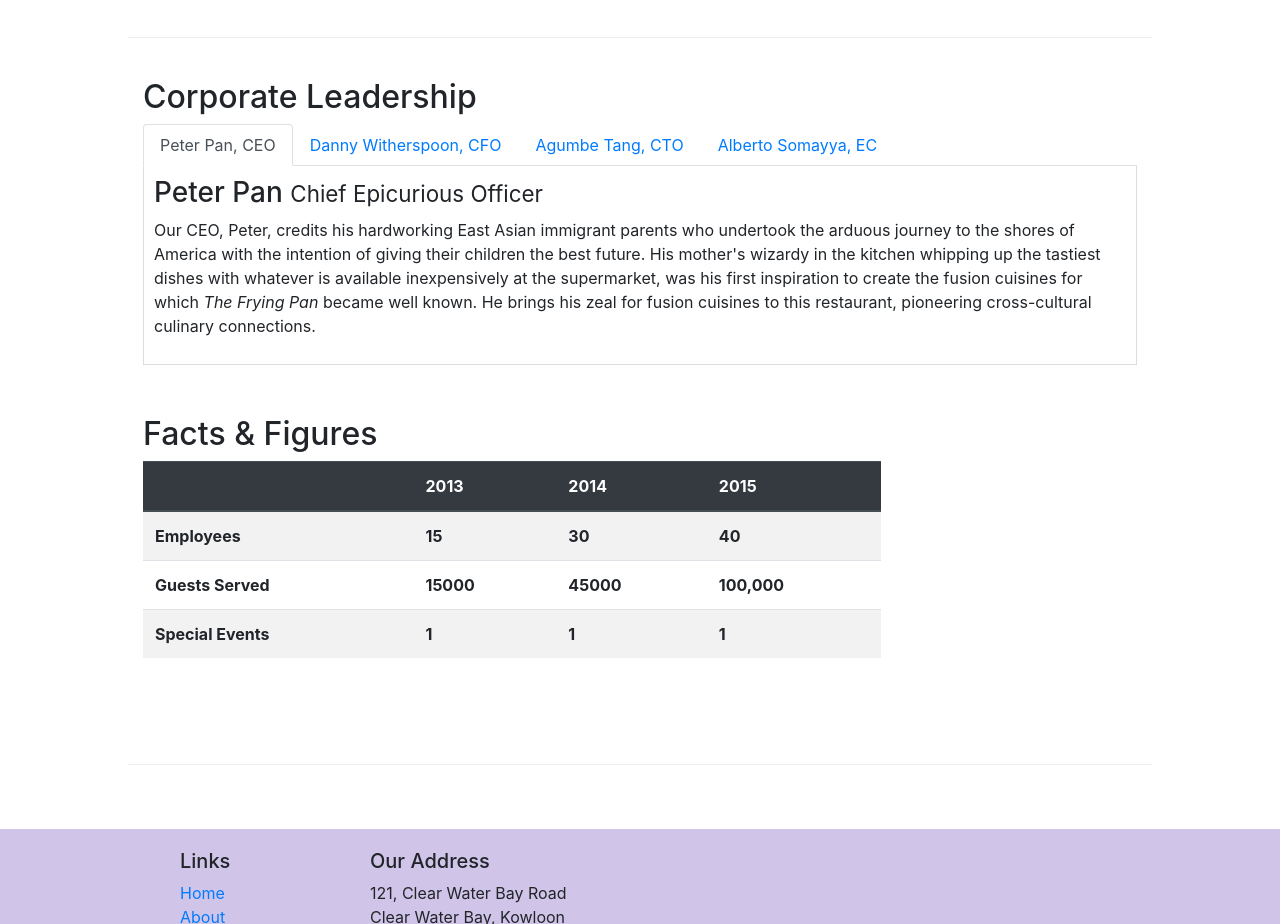
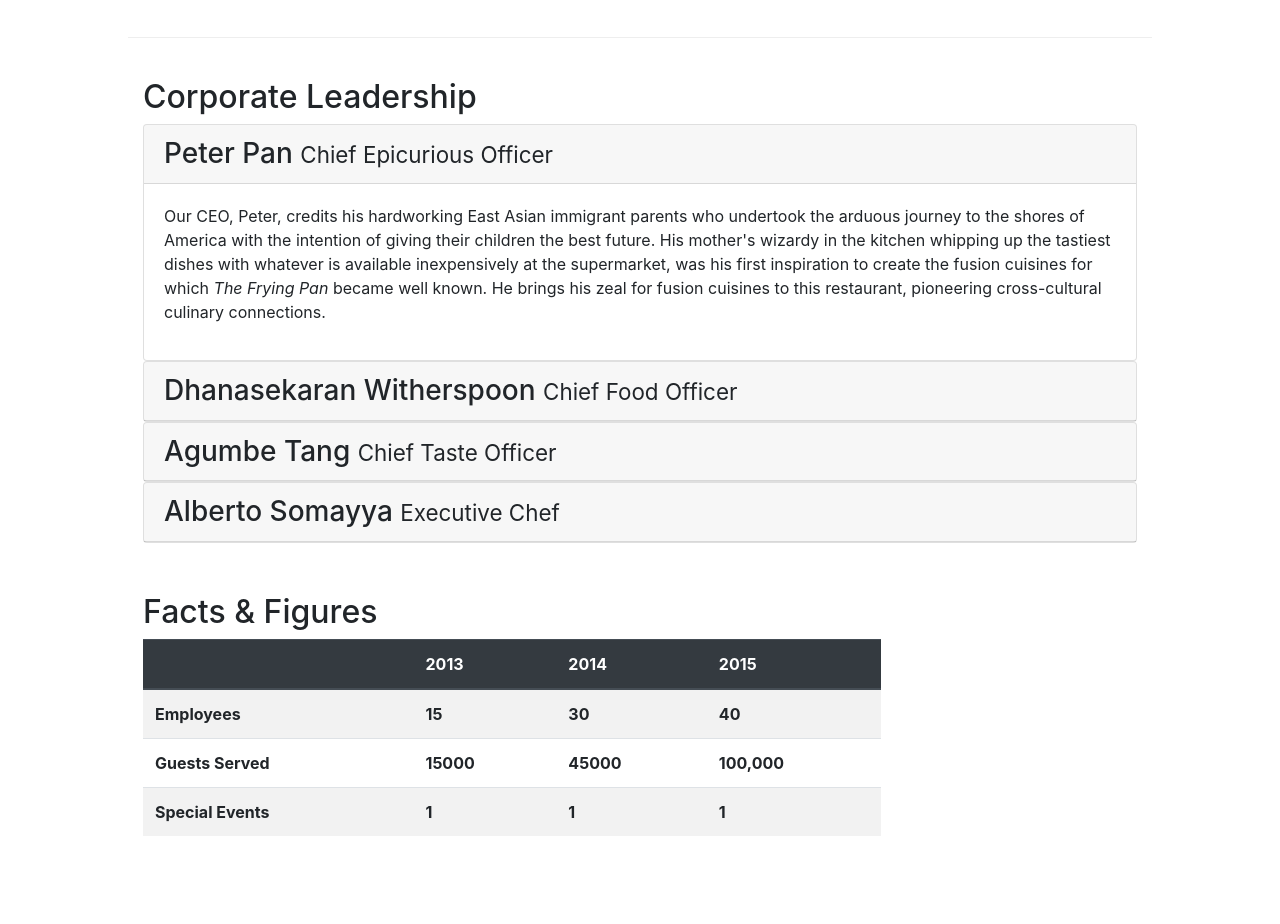
Before and after one commit to kychris/Bootstrap-Learning, a website: page Week3/confucious-v3/aboutus.html in a window 1280 px wide. Shown: the part 968-1892 px from the top of the page. Drawn offline with nearby package versions, Linux system fonts and the light colour scheme.

Commit message:
accordian

```diff
--- a/Week3/confucious-v3/aboutus.html
+++ b/Week3/confucious-v3/aboutus.html
@@ -99,45 +99,65 @@
             <div class = "col-12">
                 <h2>Corporate Leadership</h2>
 
-                <ul class="nav nav-tabs">
-                    <li class="nav-item">
-                        <a class="nav-link active" href="#peter"
-                            role = "tab" data-toggle="tab">Peter Pan, CEO</a>
-                    </li>
-                    <li class="nav-item">
-                        <a class="nav-link" href="#danny"
-                            role="tab" data-toggle="tab">Danny Witherspoon, CFO</a>
-                    </li>
-                    <li class="nav-item">
-                        <a class="nav-link" href="#agumbe"
-                            role="tab" data-toggle="tab">Agumbe Tang, CTO</a>
-                    </li>
-                    <li class="nav-item">
-                        <a class="nav-link" href="#alberto"
-                            role="tab" data-toggle="tab">Alberto Somayya, EC</a>
-                    </li>
+                <div id="accordian">
+                    <div class="card">
+                        <div class="card-header" role="tab" id="peterhead">
+                            <h3 class = "mb-0">
+                                <a data-toggle="collapse" data-target="#peter">
+                                    Peter Pan <small>Chief Epicurious Officer</small></h3>
+                                </a>
 
-                </ul>
-
-                <div class="tab-content">
-                    <div role="tabpanel" class="tab-pane fade show active" id="peter">
-                        <h3>Peter Pan <small>Chief Epicurious Officer</small></h3>
-                        <p class = "d-none d-md-block">Our CEO, Peter, credits his hardworking East Asian immigrant parents who undertook the arduous journey to the shores of America with the intention of giving their children the best future. His mother's wizardy in the kitchen whipping up the tastiest dishes with whatever is available inexpensively at the supermarket, was his first inspiration to create the fusion cuisines for which <em>The Frying Pan</em> became well known. He brings his zeal for fusion cuisines to this restaurant, pioneering cross-cultural culinary connections.</p>
+                        </div>
+                        <div role="tabpanel" class="collapse show " id="peter" data-parent="#accordian">
+                            <div class="card-body">
+                                <p class = "d-none d-md-block">Our CEO, Peter, credits his hardworking East Asian immigrant parents who undertook the arduous journey to the shores of America with the intention of giving their children the best future. His mother's wizardy in the kitchen whipping up the tastiest dishes with whatever is available inexpensively at the supermarket, was his first inspiration to create the fusion cuisines for which <em>The Frying Pan</em> became well known. He brings his zeal for fusion cuisines to this restaurant, pioneering cross-cultural culinary connections.</p>
+                            </div>
+                        </div>
                     </div>
 
-                    <div role="tabpanel" class="tab-pane fade" id="danny">
-                        <h3>Dhanasekaran Witherspoon <small>Chief Food Officer</small></h3>
-                        <p class = "d-none d-md-block">Our CFO, Danny, as he is affectionately referred to by his colleagues, comes from a long established family tradition in farming and produce. His experiences growing up on a farm in the Australian outback gave him great appreciation for varieties of food sources. As he puts it in his own words, <em>Everything that runs, wins, and everything that stays, pays!</em></p>
+                    <div class="card">
+                        <div class="card-header" role="tab" id="dannyhead">
+                            <h3 class="mb-0">
+                                <a data-toggle="collapse" data-target="#danny">
+                                    Dhanasekaran Witherspoon <small>Chief Food Officer</small></h3>
+                                </a>
+                        </div>
+
+                        <div role="tabpanel" class="collapse" id="danny" data-parent="#accordian">
+                            <div class="card-body">
+                                <p class = "d-none d-md-block">Our CFO, Danny, as he is affectionately referred to by his colleagues, comes from a long established family tradition in farming and produce. His experiences growing up on a farm in the Australian outback gave him great appreciation for varieties of food sources. As he puts it in his own words, <em>Everything that runs, wins, and everything that stays, pays!</em></p>
+                            </div>
+                        </div>
                     </div>
 
-                    <div role="tabpanel" class="tab-pane fade" id="agumbe">
-                        <h3>Agumbe Tang <small>Chief Taste Officer</small></h3>
-                        <p class = "d-none d-md-block">Blessed with the most discerning gustatory sense, Agumbe, our CTO, personally ensures that every dish that we serve meets his exacting tastes. Our chefs dread the tongue lashing that ensues if their dish does not meet his exacting standards. He lives by his motto, <em>You click only if you survive my lick.</em></p>
+                    <div class="card">
+                        <div class="card-header" role="tab" id="agumbehead">
+                            <h3 class="mb-0">
+                                <a data-toggle="collapse" data-target="#agumbe">
+                                    Agumbe Tang <small>Chief Taste Officer</small></h3>
+                                </a>
+                        </div>
+
+                        <div role="tabpanel" class="collapse" id="agumbe">
+                            <div class="card-body">
+                                <p class = "d-none d-md-block">Blessed with the most discerning gustatory sense, Agumbe, our CTO, personally ensures that every dish that we serve meets his exacting tastes. Our chefs dread the tongue lashing that ensues if their dish does not meet his exacting standards. He lives by his motto, <em>You click only if you survive my lick.</em></p>
+                            </div>
+                        </div>
                     </div>
 
-                    <div role="tabpanel" class="tab-pane fade" id="alberto">
-                        <h3>Alberto Somayya <small>Executive Chef</small></h3>
-                        <p class = "d-none d-md-block">Award winning three-star Michelin chef with wide International experience having worked closely with whos-who in the culinary world, he specializes in creating mouthwatering Indo-Italian fusion experiences. He says, <em>Put together the cuisines from the two craziest cultures, and you get a winning hit! Amma Mia!</em></p>
+                    <div class="card">
+                        <div class="card-header" role="tab" id="albertohead">
+                            <h3 class="mb-0">
+                                <a data-toggle="collapse" data-target="#alberto">
+                                    Alberto Somayya <small>Executive Chef</small></h3>
+                                </a>
+                        </div>
+
+                        <div role="tabpanel" class="collapse" id="alberto">
+                            <div class="card-body">
+                                <p class = "d-none d-md-block">Award winning three-star Michelin chef with wide International experience having worked closely with whos-who in the culinary world, he specializes in creating mouthwatering Indo-Italian fusion experiences. He says, <em>Put together the cuisines from the two craziest cultures, and you get a winning hit! Amma Mia!</em></p>
+                            </div>
+                        </div>
                     </div>
 
                 </div>
```
